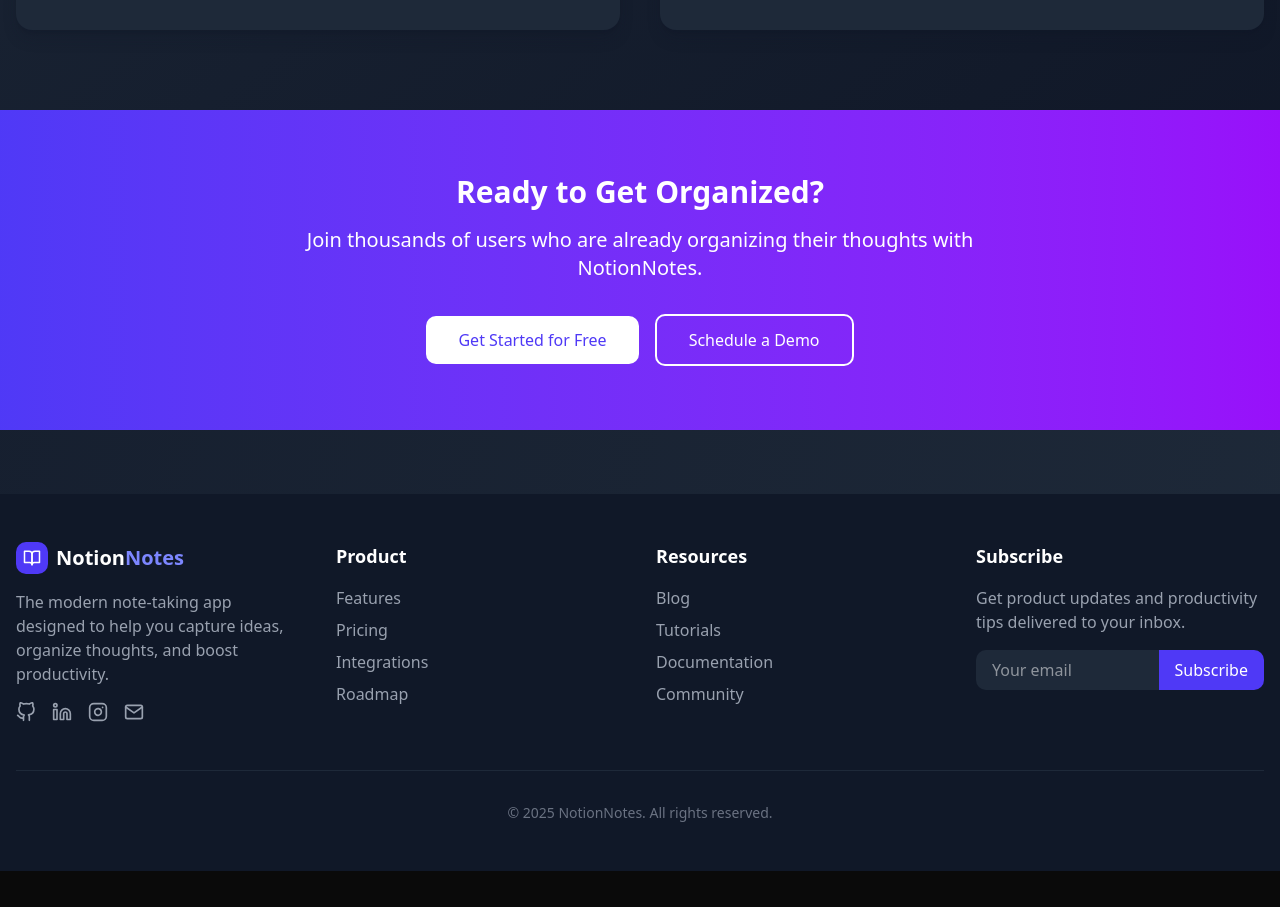
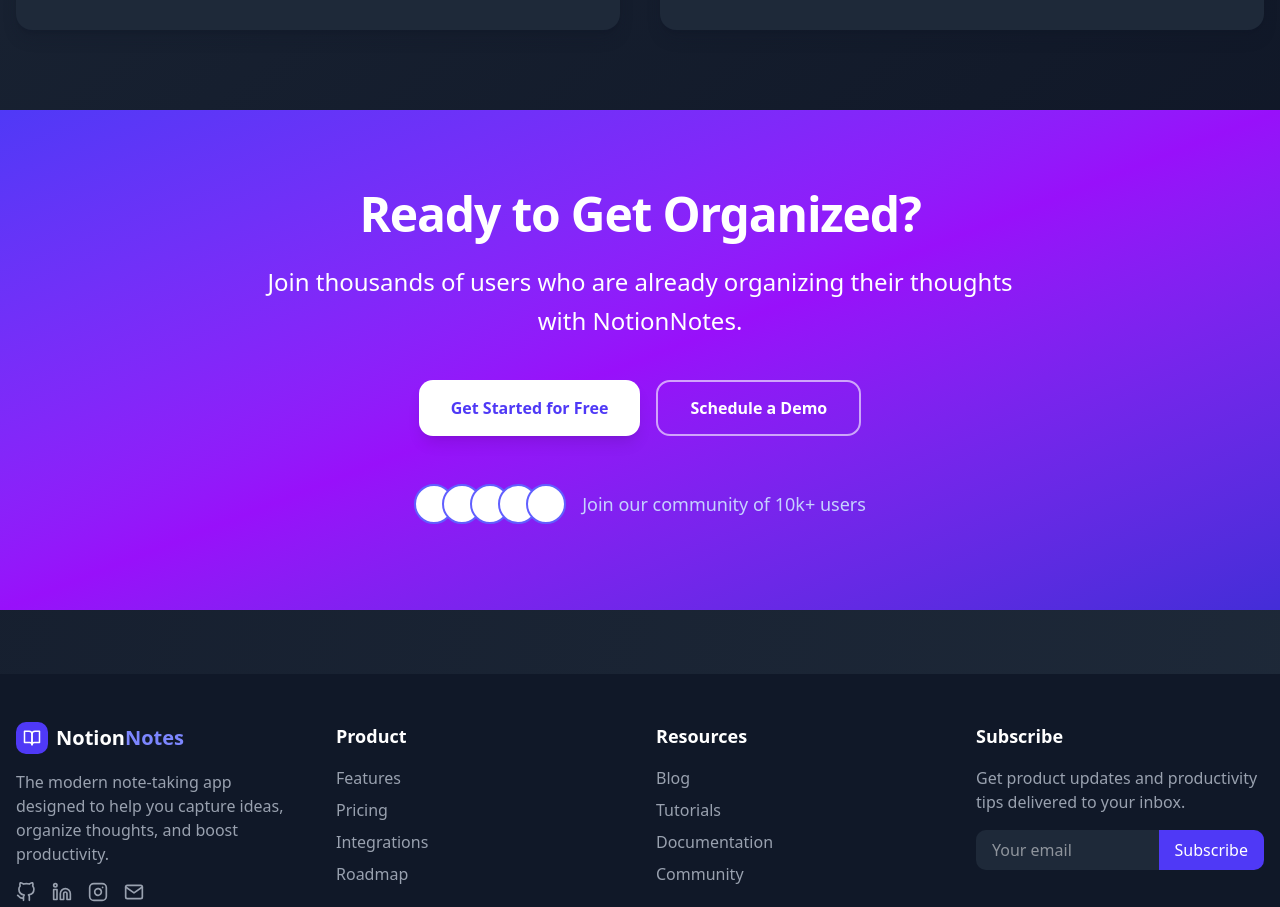
Before and after one commit to Waleed-Ahmad-dev/notes_app, a Next.js app: page / in a window 1280 px wide. Shown: the part 3992-4899 px from the top of the page. Before the commit the page ends 4863 px from the top, so only its background shows below. Built offline with nearby package versions, Linux system fonts and the light colour scheme.

Commit message:
Update CTASection.tsx

```diff
--- a/src/components/LandingPage/CTASection.tsx
+++ b/src/components/LandingPage/CTASection.tsx
@@ -2,37 +2,94 @@ import { motion } from 'framer-motion';
 
 export default function CTASection() {
      return (
-          <section className="py-16 bg-gradient-to-r from-indigo-600 to-purple-600 text-white">
+          <section className="py-20 bg-gradient-to-br from-indigo-600 via-purple-600 to-indigo-700 text-white">
                <div className="container mx-auto px-4 text-center">
                     <motion.h2
                          initial={{ opacity: 0, y: 20 }}
                          whileInView={{ opacity: 1, y: 0 }}
                          viewport={{ once: true }}
-                         className="text-3xl font-bold mb-4"
+                         transition={{
+                              type: "spring",
+                              stiffness: 100,
+                              damping: 15
+                         }}
+                         className="text-4xl md:text-5xl font-extrabold mb-6 tracking-tight"
                     >
                          Ready to Get Organized?
                     </motion.h2>
+
                     <motion.p
                          initial={{ opacity: 0, y: 20 }}
                          whileInView={{ opacity: 1, y: 0 }}
                          viewport={{ once: true }}
-                         transition={{ delay: 0.1 }}
-                         className="text-xl mb-8 max-w-2xl mx-auto"
+                         transition={{
+                              type: "spring",
+                              stiffness: 100,
+                              damping: 15,
+                              delay: 0.1
+                         }}
+                         className="text-xl md:text-2xl mb-10 max-w-3xl mx-auto leading-relaxed opacity-90"
                     >
                          Join thousands of users who are already organizing their thoughts with NotionNotes.
                     </motion.p>
+
                     <motion.div
                          initial={{ opacity: 0, y: 20 }}
                          whileInView={{ opacity: 1, y: 0 }}
                          viewport={{ once: true }}
-                         transition={{ delay: 0.2 }}
+                         transition={{
+                              type: "spring",
+                              stiffness: 100,
+                              damping: 15,
+                              delay: 0.2
+                         }}
+                         className="flex flex-col sm:flex-row justify-center gap-4"
                     >
-                         <button className="bg-white text-indigo-600 px-8 py-3 rounded-lg font-medium hover:bg-gray-100 transition-colors mr-4">
-                              Get Started for Free
-                         </button>
-                         <button className="bg-transparent border-2 border-white px-8 py-3 rounded-lg font-medium hover:bg-white/10 transition-colors">
-                              Schedule a Demo
-                         </button>
+                         <motion.button
+                              whileHover={{
+                                   scale: 1.05,
+                                   boxShadow: "0 10px 25px -5px rgba(255, 255, 255, 0.3)"
+                              }}
+                              whileTap={{ scale: 0.95 }}
+                              transition={{ duration: 0.2, ease: "easeOut" }}
+                              className="relative bg-white text-indigo-600 px-8 py-4 rounded-xl font-bold hover:bg-gray-50 transition-all duration-300 shadow-lg group"
+                         >
+                              <span className="relative z-10">Get Started for Free</span>
+                              <div className="absolute inset-0 bg-gradient-to-r from-indigo-400 to-purple-400 opacity-0 rounded-xl group-hover:opacity-10 transition-opacity duration-300"></div>
+                         </motion.button>
+
+                         <motion.button
+                              whileHover={{
+                                   scale: 1.05,
+                                   boxShadow: "0 10px 25px -5px rgba(255, 255, 255, 0.2)"
+                              }}
+                              whileTap={{ scale: 0.95 }}
+                              transition={{ duration: 0.2, ease: "easeOut" }}
+                              className="relative bg-transparent border-2 border-white/60 px-8 py-[14px] rounded-xl font-bold hover:border-white hover:bg-white/10 transition-all duration-300 group"
+                         >
+                              <span className="relative z-10">Schedule a Demo</span>
+                              <div className="absolute inset-0 bg-white opacity-0 rounded-xl group-hover:opacity-5 transition-opacity duration-300"></div>
+                         </motion.button>
+                    </motion.div>
+
+                    <motion.div
+                         initial={{ opacity: 0 }}
+                         whileInView={{ opacity: 1 }}
+                         viewport={{ once: true }}
+                         transition={{ delay: 0.6, duration: 1 }}
+                         className="mt-12 text-indigo-200"
+                    >
+                         <div className="inline-flex items-center gap-2">
+                              <div className="flex -space-x-3">
+                                   {[...Array(5)].map((_, i) => (
+                                        <div
+                                             key={i}
+                                             className="w-10 h-10 rounded-full bg-white border-2 border-indigo-500"
+                                        />
+                                   ))}
+                              </div>
+                              <span className="text-lg ml-2">Join our community of 10k+ users</span>
+                         </div>
                     </motion.div>
                </div>
           </section>
```
